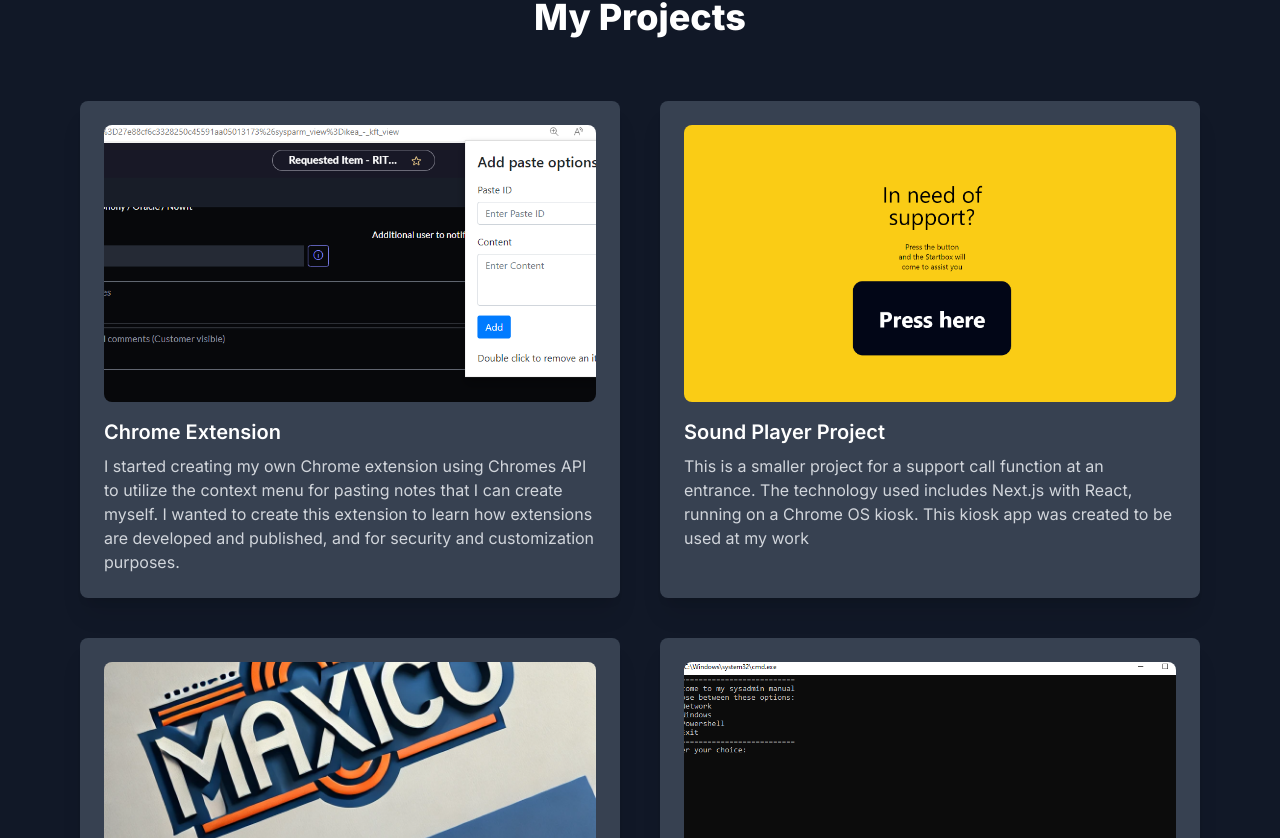
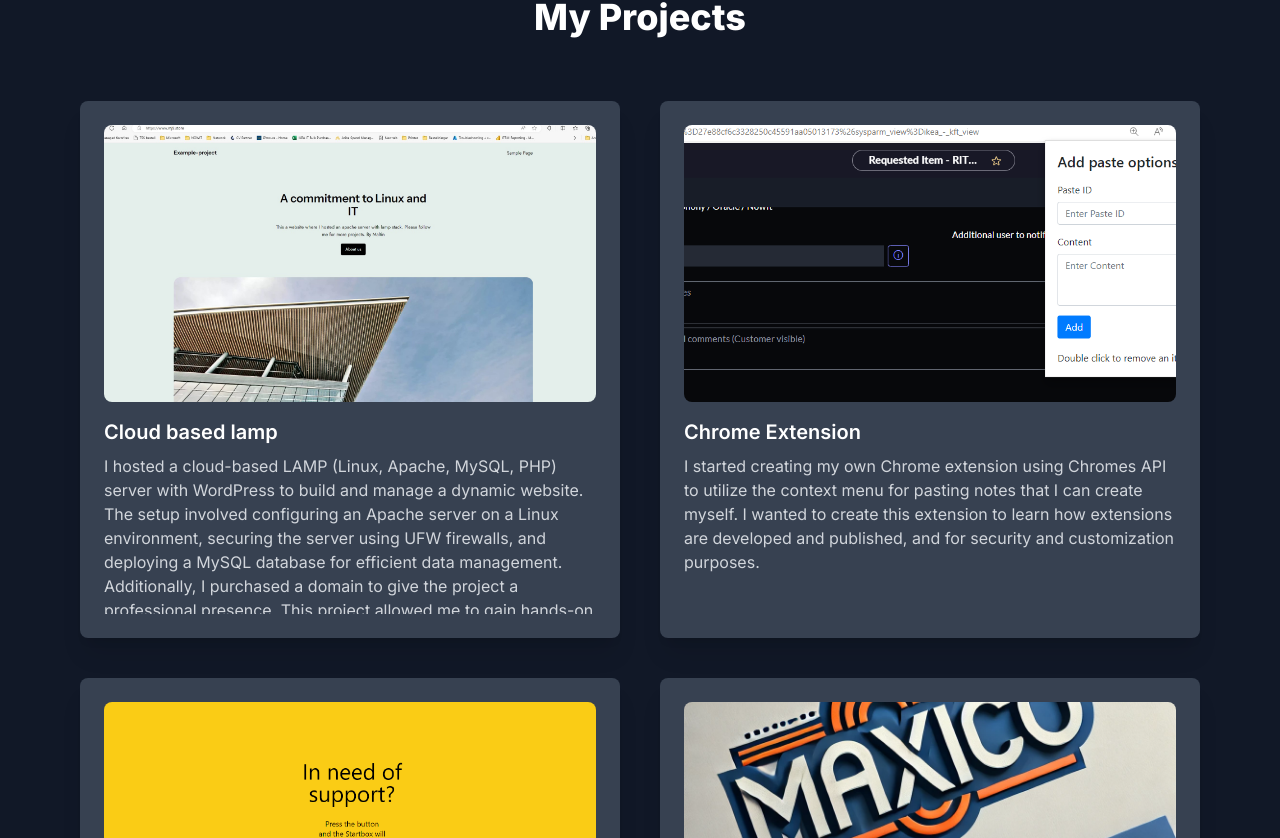
Before and after one commit to maltin1234/Portfolio, a Next.js app: page / in a window 1280 px wide. Shown: the part 395-1233 px from the top of the page. Built offline with nearby package versions, Linux system fonts and the light colour scheme.

Commit message:
added a portfolio project

```diff
--- a/app/page.js
+++ b/app/page.js
@@ -4,6 +4,11 @@ import Image from "next/image";
 
 const Home = () => {
   const projects = [
+    {
+      imageSrc: "/assets/lampword.jpg",
+      title: "Cloud based lamp ",
+      description: "I hosted a cloud-based LAMP (Linux, Apache, MySQL, PHP) server with WordPress to build and manage a dynamic website. The setup involved configuring an Apache server on a Linux environment, securing the server using UFW firewalls, and deploying a MySQL database for efficient data management. Additionally, I purchased a domain to give the project a professional presence. This project allowed me to gain hands-on experience with cloud-based server administration, web hosting, and database integration, while ensuring robust security measures were in place."
+    },
     {
       imageSrc: "/assets/Pazter_1.jpg",
       title: "Chrome Extension",
```
Also changed, not shown: public/assets/lampword.jpg (added).
